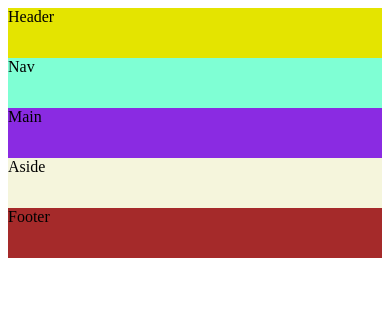
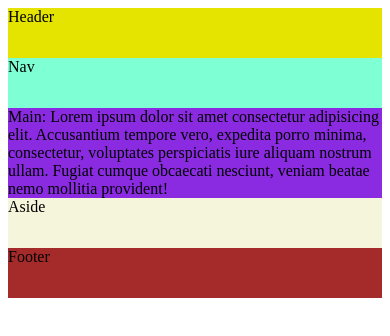
Before and after one commit to DiegoDimitroffPetcoff/practicingFloatFlexboxGrid, a plain HTML site: page index.html in a window 390 px wide. Drawn offline with Linux system fonts and the light colour scheme.

Commit message:
adding some changes

```diff
--- a/index.html
+++ b/index.html
@@ -11,7 +11,7 @@
     <div class=wrapper>
         <header class="header">Header</header>
         <nav class="nav">Nav</nav>
-        <main class="main">Main</main>
+        <main class="main">Main: Lorem ipsum dolor sit amet consectetur adipisicing elit. Accusantium tempore vero, expedita porro minima, consectetur, voluptates perspiciatis iure aliquam nostrum ullam. Fugiat cumque obcaecati nesciunt, veniam beatae nemo mollitia provident!</main>
         <aside class="aside">Aside</aside>
         <footer class="footer">Footer</footer>
 
--- a/stile.css
+++ b/stile.css
@@ -103,7 +103,7 @@ aside{
         }
         main{
             background-color: blueviolet;
-            height: 50px;
+            height: 90px;
         }
         footer{
             background-color: brown;
```
